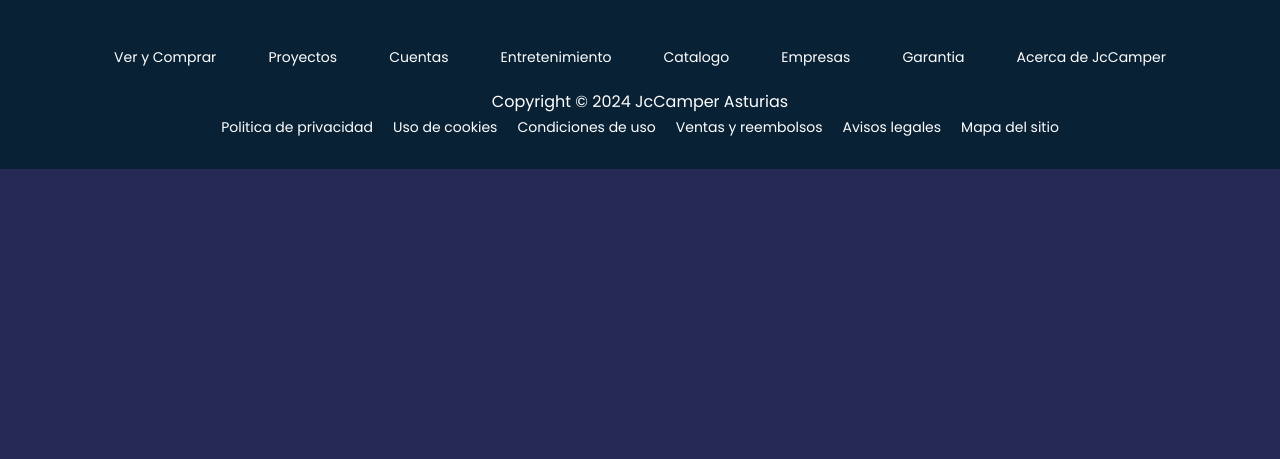
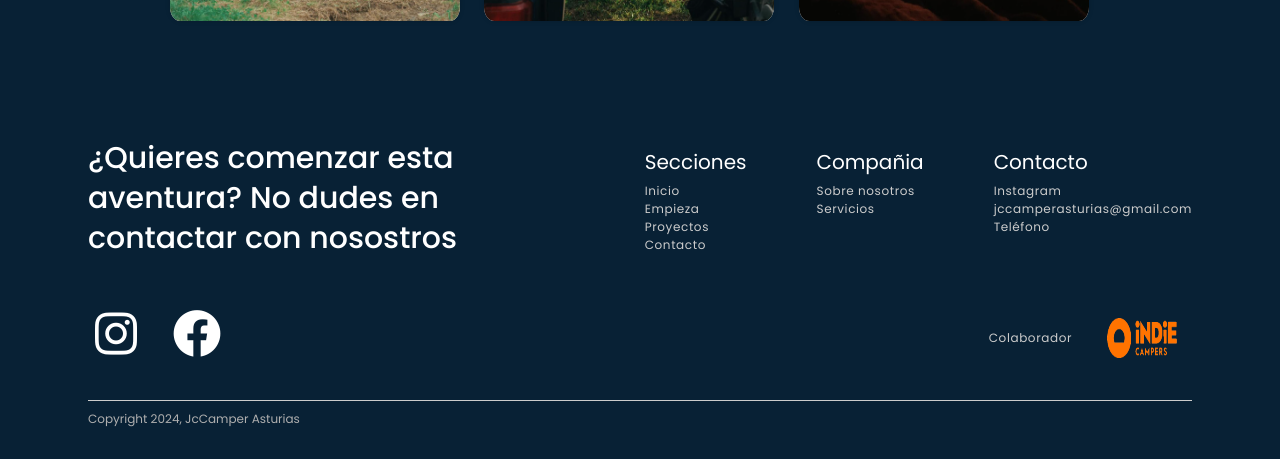
Before and after one commit to mhorreo/mhorreo.github.io, a plain HTML site: page index.html in a window 1280 px wide. Shown: the part 1640-2099 px from the top of the page. Before the commit the page ends 1809 px from the top, so only its background shows below. Drawn offline with nearby package versions, Linux system fonts and the light colour scheme.

Commit message:
Add files via upload

```diff
--- a/index.html
+++ b/index.html
@@ -146,33 +146,46 @@
         </section>
 
         <!-- End of Get Started -->
-        <footer>
-            <div class="ver-y-comprar">
-                <ul>
-                    <li><a href="#">Ver y Comprar</a></li>
-                    <li><a href="#">Proyectos</a></li>
-                    <li><a href="#">Cuentas</a></li>
-                    <li><a href="#">Entretenimiento</a></li>
-                    <li><a href="#">Catalogo</a></li>
-                    <li><a href="#">Empresas</a></li>
-                    <li><a href="#">Garantia</a></li>
-                    <li><a href="#">Acerca de JcCamper</a></li>
-                </ul>
+        <div class="footer">
+            <div class="footer-header">
+                ¿Quieres comenzar esta aventura? No dudes en contactar con nosostros
             </div>
-
-            <div class="mas-formas-de-comprar">
-
-                <p>Copyright © 2024 JcCamper Asturias</p>
-                <ul>
-                    <li><a href="#">Politica de privacidad</a></li>
-                    <li><a href="#">Uso de cookies</a></li>
-                    <li><a href="#">Condiciones de uso</a></li>
-                    <li><a href="#">Ventas y reembolsos</a></li>
-                    <li><a href="#">Avisos legales</a></li>
-                    <li><a href="#">Mapa del sitio</a></li>
-                </ul>
+            <div class="footer-links">
+                <div class="link">
+                    <h5>Secciones</h5>
+                    <p>Inicio</p>
+                    <p>Empieza</p>
+                    <p>Proyectos</p>
+                    <p>Contacto</p>
+                </div>
+                <div class="link">
+                    <h5>Compañia</h5>
+                    <p>Sobre nosotros</p>
+                    <p>Servicios</p>
+                </div>
+                <div class="link">
+                    <h5>Contacto</h5>
+                    <p>Instagram</p>
+                    <p>jccamperasturias@gmail.com</p>
+                    <p>Teléfono</p>
+                </div>
             </div>
-        </footer>
+        </div>
+        <div class="footerlogos">
+            <div class="itemfooter">
+                <a href="https://www.instagram.com/jccamperasturias/"><i class='bx bxl-instagram'></i></a>
+            </div>
+            <div class="itemfooter">
+                <a href=""><i class='bx bxl-facebook-circle' ></i></a>
+            </div>
+            <div class="colaboradores">
+                <p>Colaborador</p>
+                <img src="indiecampers.png" alt="">
+            </div>
+        </div>
+        <div class="copyright">
+            <p>Copyright 2024, JcCamper Asturias</p>
+        </div>
         <script src="script.js"></script>
     </body>
 
--- a/styles.css
+++ b/styles.css
@@ -287,7 +287,8 @@ header .nft-box .likes .icon-box .bx {
 }
 
 main .footer {
-    margin: 50px 0;
+    margin: 100px 0;
+    margin-bottom: 30px;
     display: flex;
     align-items: center;
     justify-content: space-between;
@@ -328,7 +329,7 @@ main .footer .footer-links .link p {
     color: #ccc;
 }
 
-copyright p {
+.copyright p {
     font-size: 12px;
     line-height: 36px;
     color: #afafaf;
@@ -459,63 +460,7 @@ nav .nav-links a.selected {
     border: none;
 }
 
-footer {
-    background-color: #082135;
-    color: #fff;
-    padding: 30px 0;
-    text-align: center;
-}
 
-.ver-y-comprar, .mas-formas-de-comprar {
-    max-width: 1200px;
-    margin: 0 auto;
-}
-
-.ver-y-comprar ul, .mas-formas-de-comprar ul {
-    list-style: none;
-    padding: 0;
-    display: flex;
-    flex-wrap: wrap;
-    justify-content: space-around;
-}
-
-.ver-y-comprar a, .mas-formas-de-comprar a {
-    text-decoration: none;
-    color: #fff;
-    font-weight: 400;
-    font-size: 14px;
-    transition: color 0.3s ease;
-}
-
-.ver-y-comprar a:hover, .mas-formas-de-comprar a:hover {
-    color: #7c9d6b;
-}
-
-.mas-formas-de-comprar p {
-    margin-top: 20px;
-}
-
-.mas-formas-de-comprar ul {
-    display: flex;
-    justify-content: center;
-    flex-wrap: wrap;
-}
-
-.mas-formas-de-comprar ul li {
-    margin: 0 10px;
-}
-
-.mas-formas-de-comprar a {
-    text-decoration: none;
-    color: #fff;
-    font-weight: 400;
-    font-size: 14px;
-    transition: color 0.3s ease;
-}
-
-.mas-formas-de-comprar a:hover {
-    color: #7c9d6b;
-}
 nav .responsive-links {
     display: none;
     flex-direction: column;
@@ -548,7 +493,9 @@ nav .responsive-links a:hover {
 }
 
 
-
+.section-4 {
+    margin-top: 1.5rem;
+}
 
 .row {
     max-width: 960px;
@@ -669,87 +616,51 @@ nav .responsive-links a:hover {
   .section-4 .figure:hover div:before,
   .section-4 .figure.hover div:before,
   .section-4 .figure:hover div:after,
+
+
+
   .section-4 .figure.hover div:after {
     width: 150%;
   }
 
+main .copyright{
+    padding-bottom: 25px;
+    border-top: 1px solid #ccc;
+}
 
+.footerlogos {
+    display: flex;
+    margin-bottom: 12px;
+}
 
-  /*====================
-	Footer
-====================== */
+.itemfooter {
+    font-size: 3.5em; /* Ajusta el tamaño según sea necesario */
+    display: flex;
+    align-items: center;
+    margin-right: 25px;
+    color: #fff;
+}
 
-/* Main Footer */
-footer .main-footer{	padding: 20px 0;	background: #252525;}
-footer ul{	padding-left: 0;	list-style: none;}
+.itemfooter a {
+    text-decoration: none; /* Elimina el subrayado del enlace si no lo deseas */
+    color: inherit; /* Utiliza el color por defecto del texto del contenedor padre */
+}
 
-/* Copy Right Footer */
-.footer-copyright {	background: #222;	padding: 5px 0;}
-.footer-copyright .logo {    display: inherit;}
-.footer-copyright nav {    float: right;    margin-top: 5px;}
-.footer-copyright nav ul {	list-style: none;	margin: 0;	padding: 0;}
-.footer-copyright nav ul li {	border-left: 1px solid #505050;	display: inline-block;	line-height: 12px;	margin: 0;	padding: 0 8px;}
-.footer-copyright nav ul li a{	color: #969696;}
-.footer-copyright nav ul li:first-child {	border: medium none;	padding-left: 0;}
-.footer-copyright p {	color: #969696;	margin: 2px 0 0;}
+.colaboradores {
+    margin-left: auto;
+    display: flex;
+    align-items: center;
+}
 
-/* Footer Top */
-.footer-top{	background: #252525;	padding-bottom: 30px;	margin-bottom: 30px;	border-bottom: 3px solid #222;}
+.colaboradores img {
+    width: 100px;
+    height: 100px;
+    margin-left: 20px;
+}
 
-/* Footer transparent */
-footer.transparent .footer-top, footer.transparent .main-footer{	background: transparent;}
-footer.transparent .footer-copyright{	background: none repeat scroll 0 0 rgba(0, 0, 0, 0.3) ;}
-
-/* Footer light */
-footer.light .footer-top{	background: #f9f9f9;}
-footer.light .main-footer{	background: #f9f9f9;}
-footer.light .footer-copyright{	background: none repeat scroll 0 0 rgba(255, 255, 255, 0.3) ;}
-
-/* Footer 4 */
-.footer- .logo {    display: inline-block;}
-
-/*====================
-	Widgets
-====================== */
-.widget{	padding: 20px;	margin-bottom: 40px;}
-.widget.widget-last{	margin-bottom: 0px;}
-.widget.no-box{	padding: 0;	background-color: transparent;	margin-bottom: 40px;
-	box-shadow: none; -webkit-box-shadow: none; -moz-box-shadow: none; -ms-box-shadow: none; -o-box-shadow: none;}
-.widget.subscribe p{	margin-bottom: 18px;}
-.widget li a{	color: #ff8d1e;}
-.widget li a:hover{	color: #4b92dc;}
-.widget-title {margin-bottom: 20px;}
-.widget-title span {background: #839FAD none repeat scroll 0 0;display: block; height: 1px;margin-top: 25px;position: relative;width: 20%;}
-.widget-title span::after {background: inherit;content: "";height: inherit;    position: absolute;top: -4px;width: 50%;}
-.widget-title.text-center span,.widget-title.text-center span::after {margin-left: auto;margin-right:auto;left: 0;right: 0;}
-.widget .badge{	float: right;	background: #7f7f7f;}
-
-.typo-light h1,
-.typo-light h2,
-.typo-light h3,
-.typo-light h4,
-.typo-light h5,
-.typo-light h6,
-.typo-light p,
-.typo-light div,
-.typo-light span,
-.typo-light small{	color: #fff;}
-
-ul.social-footer2 {	margin: 0;padding: 0;	width: auto;}
-ul.social-footer2 li {display: inline-block;padding: 0;}
-ul.social-footer2 li a:hover {background-color:#ff8d1e;}
-ul.social-footer2 li a {display: block;	height:30px;width: 30px;text-align: center;}
-.btn{background-color: #ff8d1e; color:#fff;}
-.btn:hover, .btn:focus, .btn.active {background: #4b92dc;color: #fff;
--webkit-box-shadow: 0 15px 30px rgba(0, 0, 0, 0.1);
--moz-box-shadow: 0 15px 30px rgba(0, 0, 0, 0.1);
--ms-box-shadow: 0 15px 30px rgba(0, 0, 0, 0.1);
--o-box-shadow: 0 15px 30px rgba(0, 0, 0, 0.1);
-box-shadow: 0 15px 30px rgba(0, 0, 0, 0.1);
--webkit-transition: all 250ms ease-in-out 0s;
--moz-transition: all 250ms ease-in-out 0s;
--ms-transition: all 250ms ease-in-out 0s;
--o-transition: all 250ms ease-in-out 0s;
-transition: all 250ms ease-in-out 0s;
-
+.colaboradores p {
+    font-size: 12px;
+    line-height: 18px;
+    letter-spacing: 0.05em;
+    color: #ccc;
 }
```
Also changed, not shown: indiecampers.png (added).
